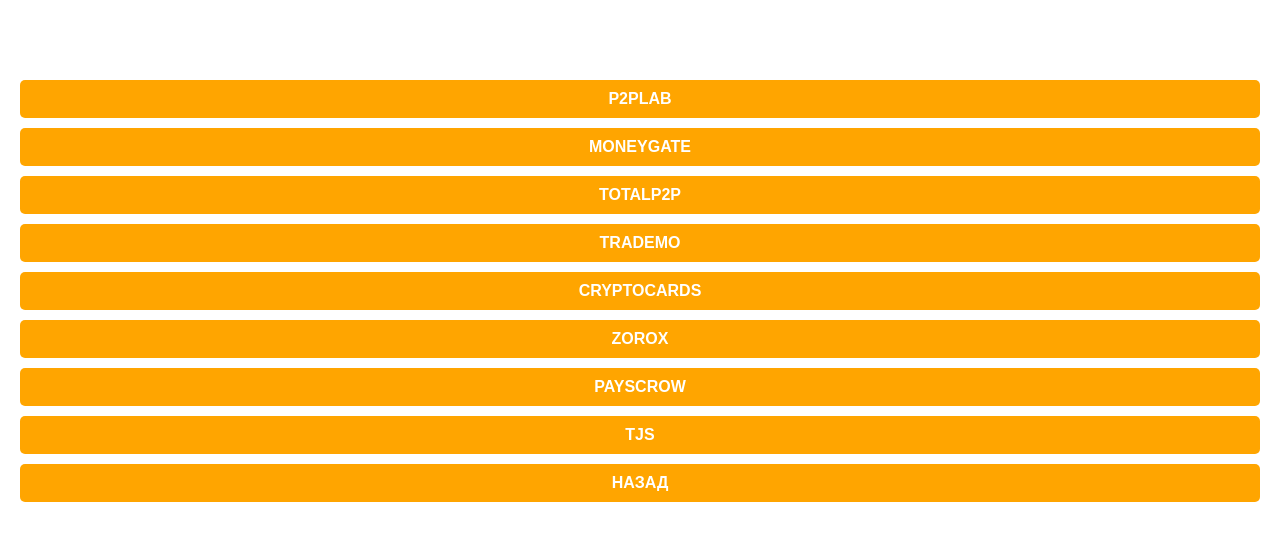
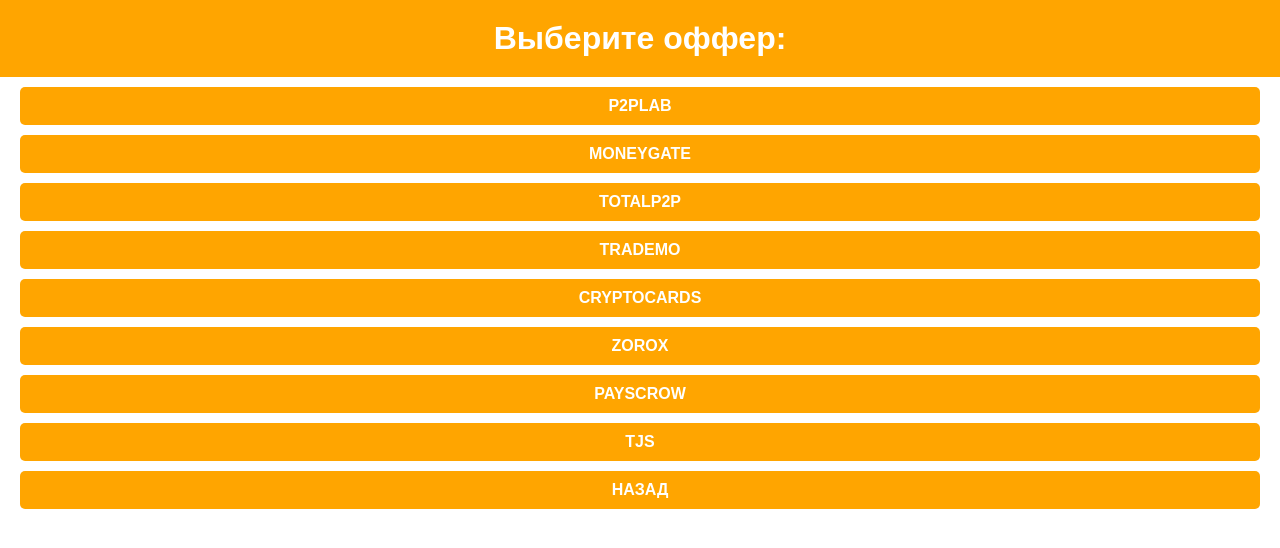
Before and after one commit to Goga220/my-web-app2, a plain HTML site: page offers.html in a window 1280 px wide. Drawn offline with Linux system fonts and the light colour scheme.

Commit message:
Update offers.html

```diff
--- a/offers.html
+++ b/offers.html
@@ -10,20 +10,19 @@
       background-color: white;
       margin: 0;
       font-family: Arial, sans-serif;
-      color: white; /* Белый цвет шрифта для всего текста */
     }
 
     /* Убираем синие линии под ссылками */
     a {
       text-decoration: none;
-      color: inherit; /* Цвет наследуется от родительского элемента */
+      color: inherit;
     }
 
     /* Стили для кнопок */
     .button {
       display: block;
       background-color: #ffa500;
-      color: white; /* Черный цвет текста на кнопках */
+      color: white; /* Белый текст на кнопках */
       text-align: center;
       padding: 10px 20px;
       margin: 10px 20px;
@@ -42,6 +41,9 @@
     h1 {
       color: white; /* Белый цвет для заголовка */
       text-align: center;
+      background-color: #ffa500; /* Задаем фон для контраста */
+      padding: 20px;
+      margin: 0;
     }
   </style>
 </head>
@@ -55,6 +57,7 @@
   <a href="#" class="button">ZOROX</a>
   <a href="#" class="button">PAYSCROW</a>
   <a href="#" class="button">TJS</a>
-  <a href="#" class="button">НАЗАД</a>
+  <!-- Кнопка назад с переходом на главную -->
+  <a href="index.html" class="button">НАЗАД</a>
 </body>
 </html>
```
